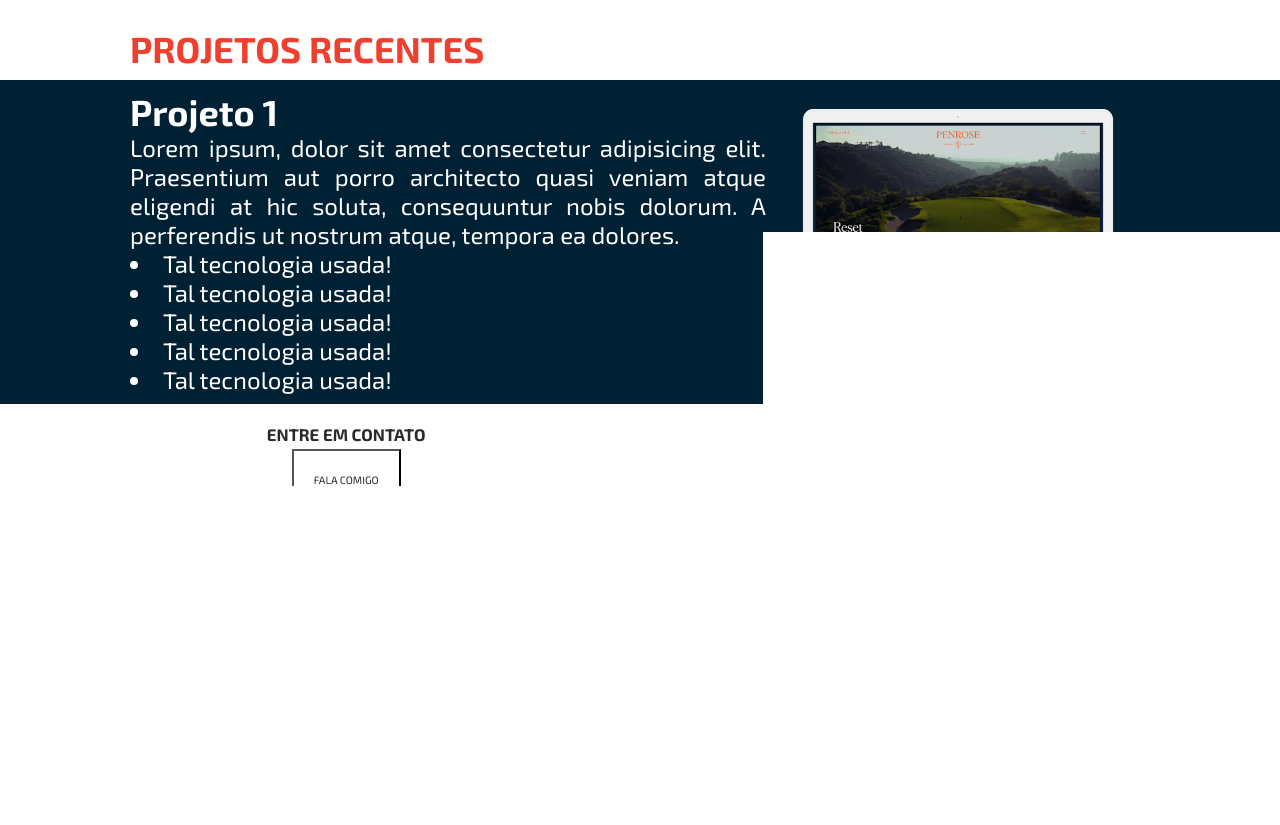
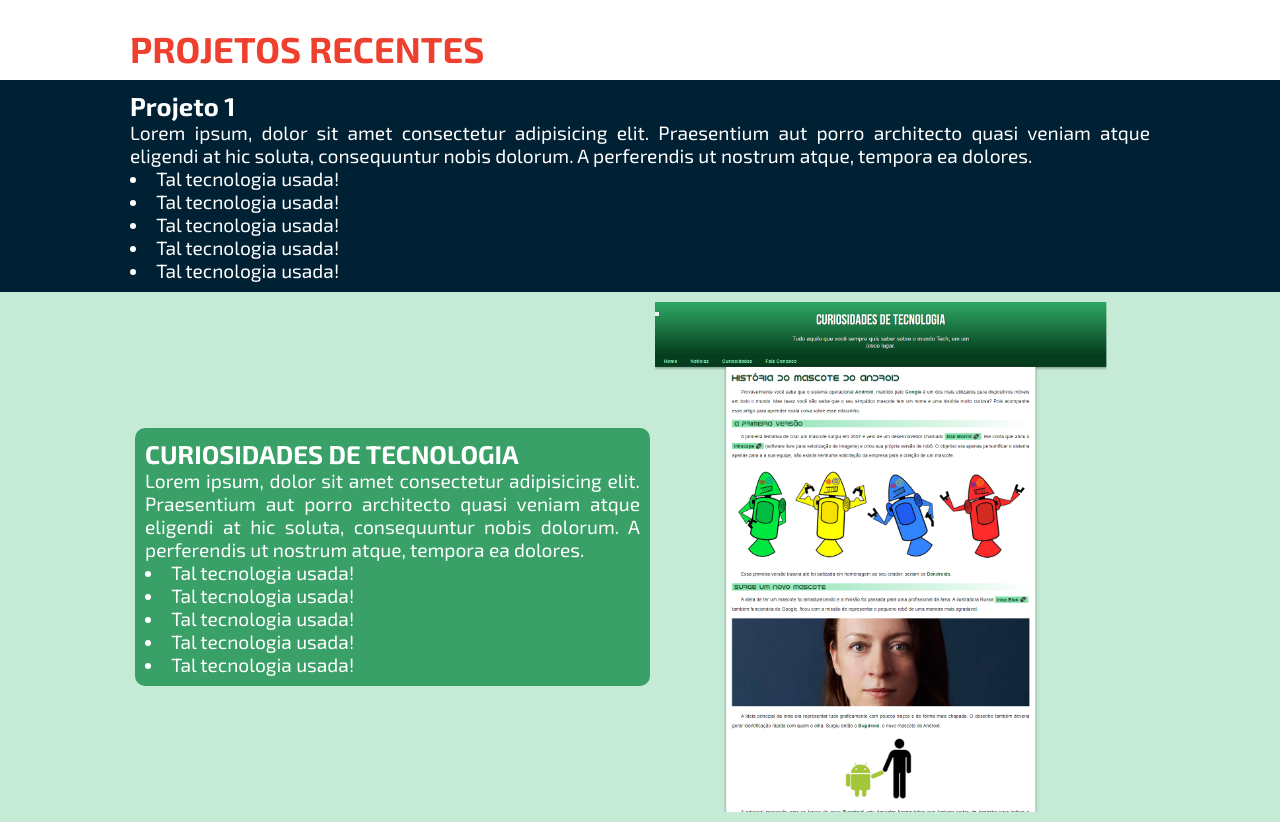
Before and after one commit to gostavovinicius/portfolio, a plain HTML site: page index.html in a window 1280 px wide. Shown: the part 785-1610 px from the top of the page. Before the commit the page ends 1339 px from the top, so only its background shows below. Drawn offline with Linux system fonts and the light colour scheme.

Commit message:
mexendo na aba projetos

```diff
--- a/estilos/style.css
+++ b/estilos/style.css
@@ -52,8 +52,7 @@ body {
 }
 
 .list a:hover {
-    background-image: linear-gradient(45deg, #ef402dbd, #ef3f2fa9, #ef402d9d);
-    border-radius: 10px;
+    color: #ef402dbd;
     transition: 200ms;
 }
 
@@ -132,7 +131,6 @@ body {
 .projeto1 {
     color: white;
     max-width: 1020px;
-    width: 95%;
     height: auto;
     margin: auto;
     padding: 10px;
@@ -145,22 +143,41 @@ body {
 .projeto1 p {
     text-align: justify;
     color: white;
-    font-size: 2em;
+    font-size: 1.5vw;
 }
 
 .projeto1 h1 {
     color: white;
-    font-size: 3em;
+    font-size: 2vw;
 }
 
 .projeto1 li {
     color: white;
-    font-size: 2em;
+    font-size: 1.5vw;
 }
 
-.projetoimg {
-    width: 30vw;
-    height: auto;
+.backgroundprojeto2 {
+    background-color: #c5ebd6;
+}
+
+.texto {
+    padding: 10px;
+    margin: 5px;
+    width: 510px;
+    background-color: #39a067;
+    border-radius: 10px;
+}
+
+.imagem {
+    height: 510px;
+    width: 510px;
+    background-size: cover;
+    background-attachment: fixed;
+}
+
+#img01 {
+    background-image: url('../images/desafioandroid.png');
+    background-position: top center;
 }
 
 .footer {
--- a/index.html
+++ b/index.html
@@ -58,10 +58,10 @@
             </section>
         </div>
         <div id="projetos">
-                <div class="title">
-                    <h1>PROJETOS RECENTES</h1>
-                </div>
-                <div class="backgroundprojeto1">
+            <div class="title">
+                <h1>PROJETOS RECENTES</h1>
+            </div>
+            <div class="backgroundprojeto1">
                 <section class="projeto1">
                     <div>
                         <h1>Projeto 1</h1>
@@ -72,11 +72,23 @@
                         <li>Tal tecnologia usada!</li>
                         <li>Tal tecnologia usada!</li>
                     </div>
-                    <div>
-                        <picture>
-                            <source media="(max-width: 800px)" srcset="images/1573176771-penrose-v2.png">
-                            <img class="projetoimg" src="images/1573176771-penrose-v2.png" alt="">
-                        </picture>
+
+                </section>
+            </div>
+            <div class="backgroundprojeto2">
+                <section class="projeto1">
+                    <div class="texto">
+                        <h1>CURIOSIDADES DE TECNOLOGIA</h1>
+                        <p>Lorem ipsum, dolor sit amet consectetur adipisicing elit. Praesentium aut porro architecto quasi veniam atque eligendi at hic soluta, consequuntur nobis dolorum. A perferendis ut nostrum atque, tempora ea dolores.</p>
+                        <li>Tal tecnologia usada!</li>
+                        <li>Tal tecnologia usada!</li>
+                        <li>Tal tecnologia usada!</li>
+                        <li>Tal tecnologia usada!</li>
+                        <li>Tal tecnologia usada!</li>
+                    </div>
+                    <div class="imagem" id="img01">
+                        <button></button>
+                    </div>
                 </section>
             </div>
         </div>
```
Also changed, not shown: images/desafioandroid.png (added), images/github.png (deleted), images/instagram.png (deleted), images/linkedin.png (deleted).
